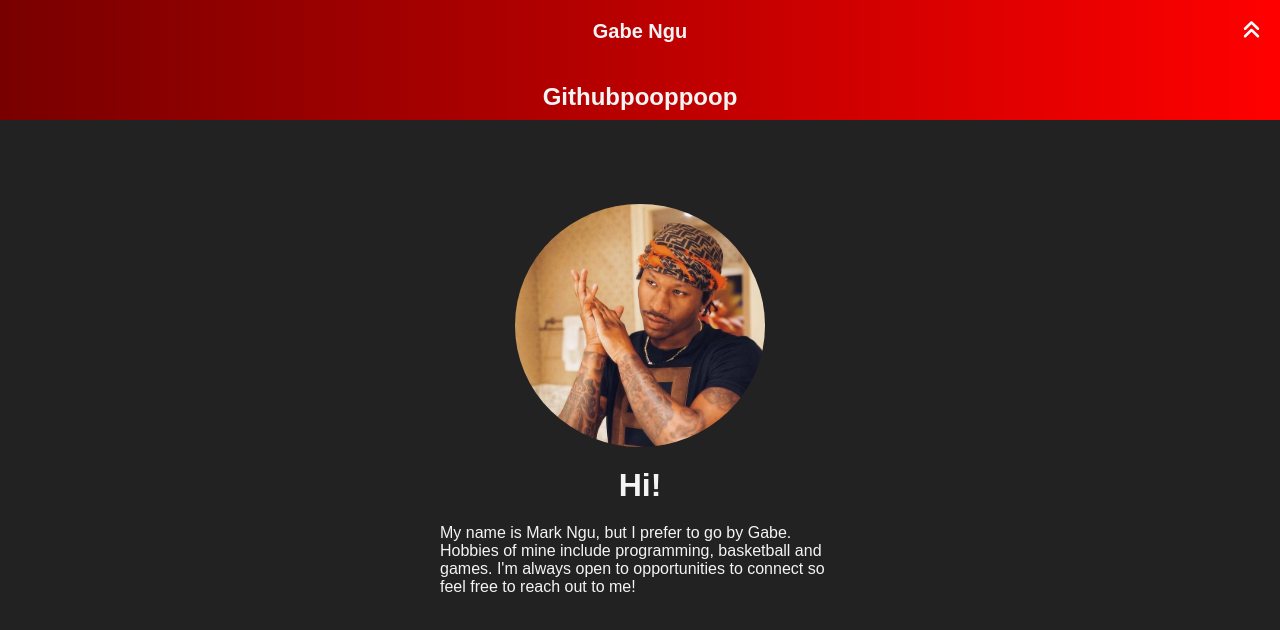
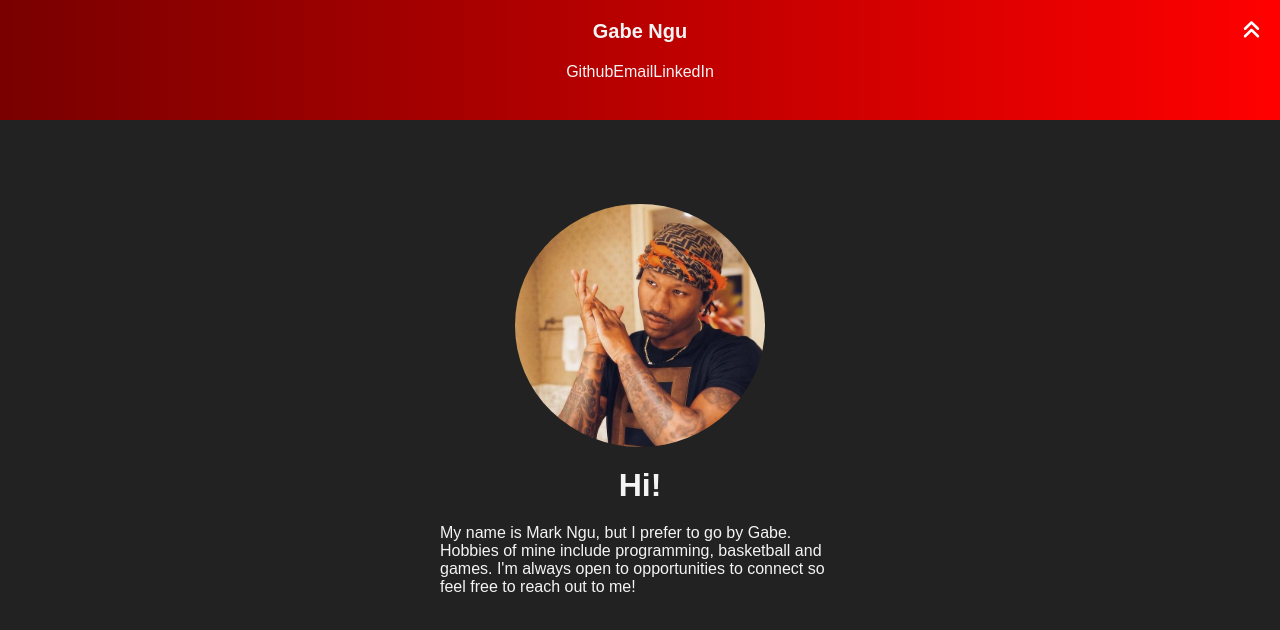
Before and after one commit to gabengu/Website, a React (Vite) app: page / in a window 1280 px wide. Shown: the top 630 px of the page. Built offline with nearby package versions, Linux system fonts and the light colour scheme; a web font is replaced by a local one.

Commit message:
added fade in for navbar text

```diff
--- a/src/components/NavBar.jsx
+++ b/src/components/NavBar.jsx
@@ -9,9 +9,9 @@ export default function NavBar(){
             </div>
             <div className = "links--container">
                 <div className = "links">
-                    <h1>Github</h1>
-                    <h1>poop</h1>
-                    <h1>poop</h1>
+                    <span className = "link--text">Github</span>
+                    <span className = "link--text">Email</span>
+                    <span className = "link--text">LinkedIn</span>
                 </div>
             </div>
         </nav>
--- a/src/style.css
+++ b/src/style.css
@@ -11,7 +11,7 @@ body{
     height: 60px;
     background: rgb(121,0,0);
     background: linear-gradient(90deg, rgba(121,0,0,1) 0%, rgba(186,0,0,1) 50%, rgba(255,0,0,1) 100%);
-    transition: 200ms;
+    transition: height 200ms ease;
 }
 
 .nav--before{
@@ -37,26 +37,27 @@ body{
     transition: 200ms;
 }
 
-.links--container{
-    display: none;
-}
-
 .links{
     display:flex;
     justify-content: center;
+    transition: 200ms;
+}
+
+.link--text{
+    opacity: 0;
 }
 
 .nav:hover{
     height: 120px;
-    transition: 200ms;
 }
 
 .nav:hover .drop{
     transform: rotate(180deg);
 }
 
-.nav:hover .links--container{
-    display:block;
+.nav:hover .link--text{
+    opacity: 1;
+    transition: 200ms ease-in-out;
 }
 
 .content{
```
